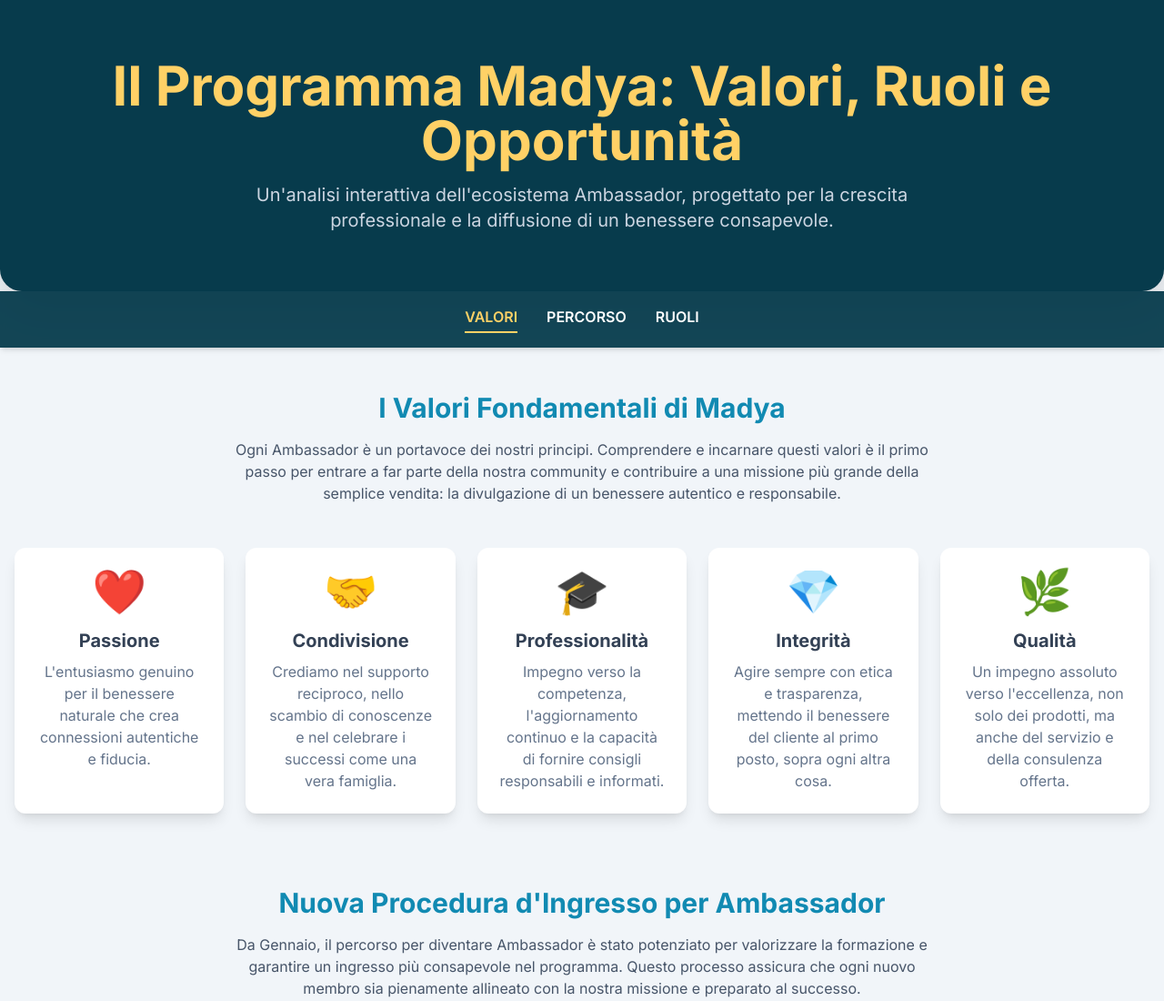
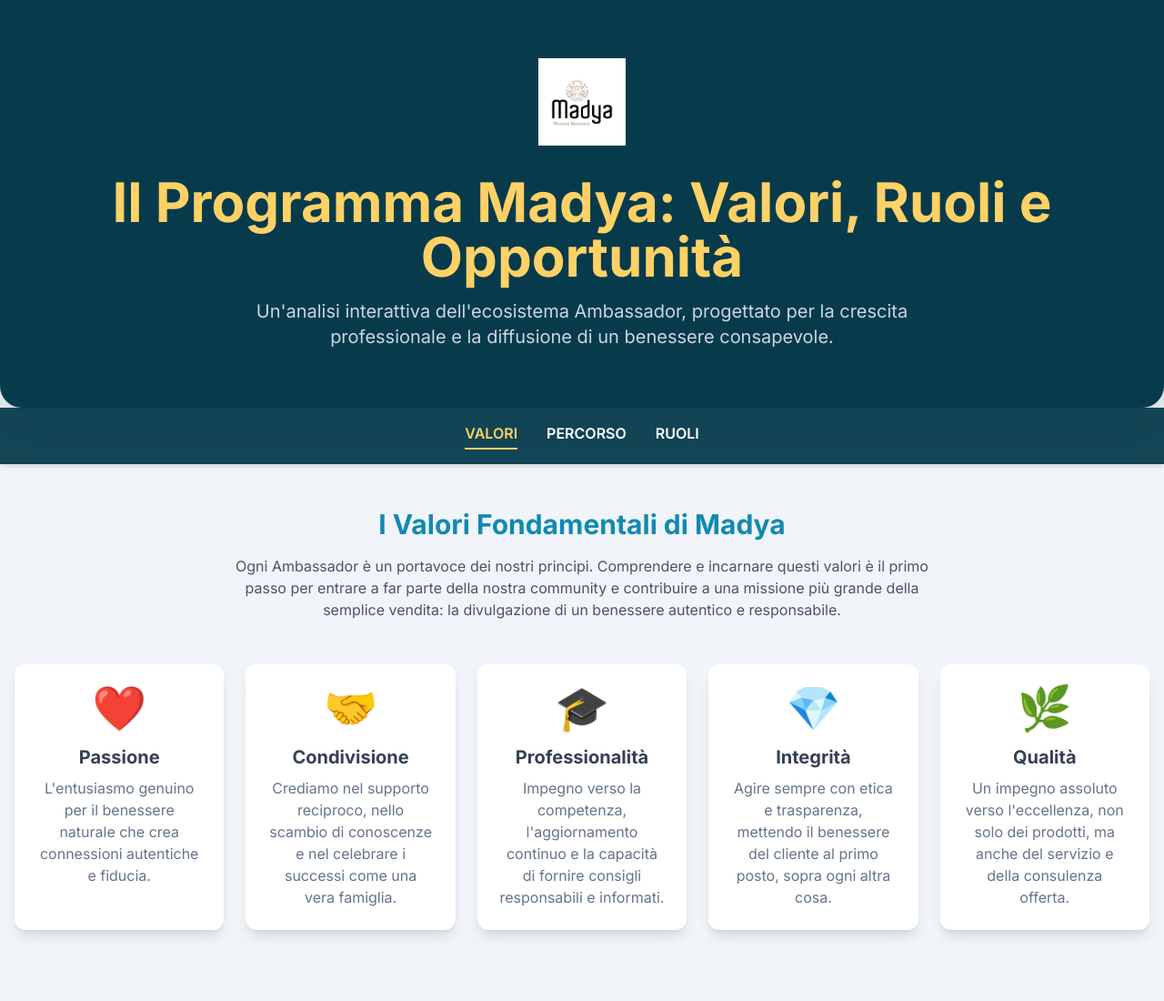
Before and after one commit to aromacomplesso/mymadya-2026, a plain HTML site: page index.html in a window 1280 px wide. Shown: the top 1100 px of the page at 91% size. Drawn offline with nearby package versions, Linux system fonts and the light colour scheme.

Commit message:
Update index.html

```diff
--- a/index.html
+++ b/index.html
@@ -78,6 +78,8 @@
 <body class="text-slate-700">
 
     <header class="bg-[#073B4C] text-white text-center py-16 px-4 rounded-b-3xl shadow-2xl">
+        <!-- LOGO CON URL ASSOLUTO PER GITHUB PAGES -->
+        <img src="https://aromacomplesso.github.io/mymadya-2026/Logo%20Madya.jpg" alt="Logo Madya" class="mx-auto mb-8 h-24 w-auto">
         <h1 class="text-4xl md:text-6xl font-bold mb-4 text-[#FFD166]">Il Programma Madya: Valori, Ruoli e Opportunità</h1>
         <p class="text-xl max-w-3xl mx-auto text-slate-300">Un'analisi interattiva dell'ecosistema Ambassador, progettato per la crescita professionale e la diffusione di un benessere consapevole.</p>
     </header>
```
